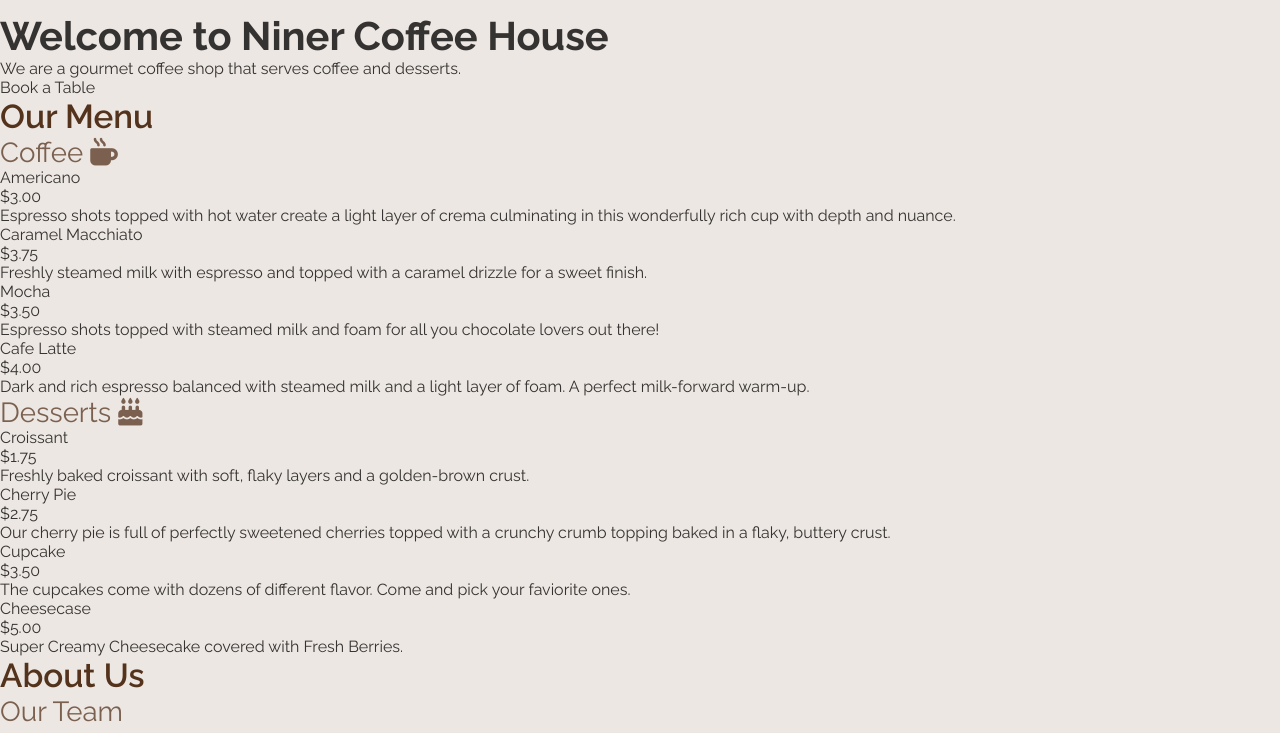
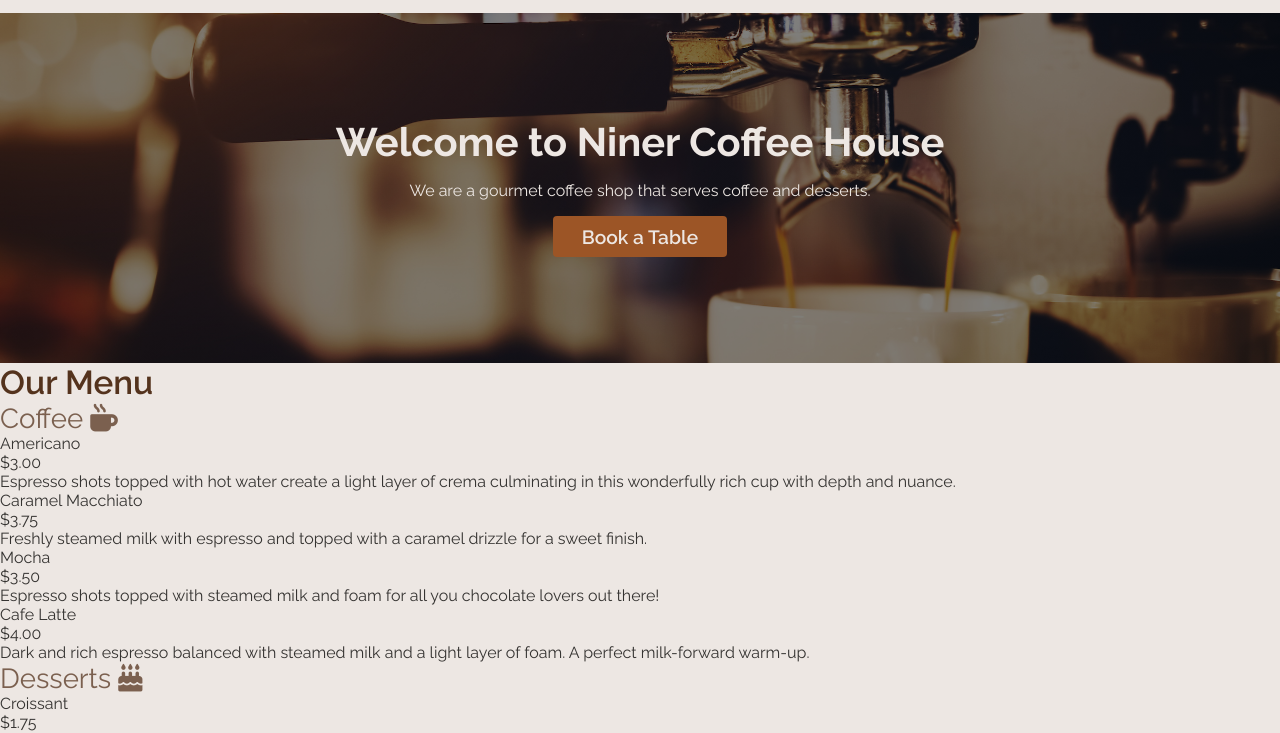
Before and after one commit to whlapinel/lab4, a plain HTML site: page index.html in a window 1280 px wide. Shown: the part 63-796 px from the top of the page. Drawn offline with Linux system fonts and the light colour scheme.

Commit message:
completed part 3

```diff
--- a/css/styles.css
+++ b/css/styles.css
@@ -101,6 +101,37 @@ nav a:active {
 
 /*Hero section*/
 
+.hero-container {
+    height: 30vh;
+    min-height: 350px;
+    background-image: linear-gradient(rgba(0, 0, 0, 0.5), rgba(0, 0, 0, 0.5)), url("../images/hero.jpeg");
+    background-repeat: no-repeat;
+    background-size: cover;
+    background-position: center;
+    justify-content: center;
+    align-items: center;
+}
+
+.hero {
+    width: 90%;
+    color: var(--white-color);
+    text-align: center;
+    justify-content: center;
+    align-items: center;
+}
+
+.cfa {
+    padding-top: 0.5em;
+    padding-bottom: 0.5em;
+    padding-left: 1.5em;
+    padding-right: 1.5em;
+    background-color: var(--primary-color);
+    border-radius: 4px;
+    color: var(--white-color);
+    font-size: var(--fs-h5);
+    font-weight: 600;
+}
+
 
 
 /*Content wrapper*/
--- a/index.html
+++ b/index.html
@@ -23,8 +23,8 @@
         </nav>
     </header>
     <main>
-        <div class="hero-container">
-            <section class="hero">
+        <div class="hero-container flex-row">
+            <section class="hero flex-column">
                 <h1>Welcome to Niner Coffee House</h1>
                 <p>We are a gourmet coffee shop that serves coffee and desserts.</p>
                 <a href="#reservation"><div class="cfa">Book a Table</div></a>
```
